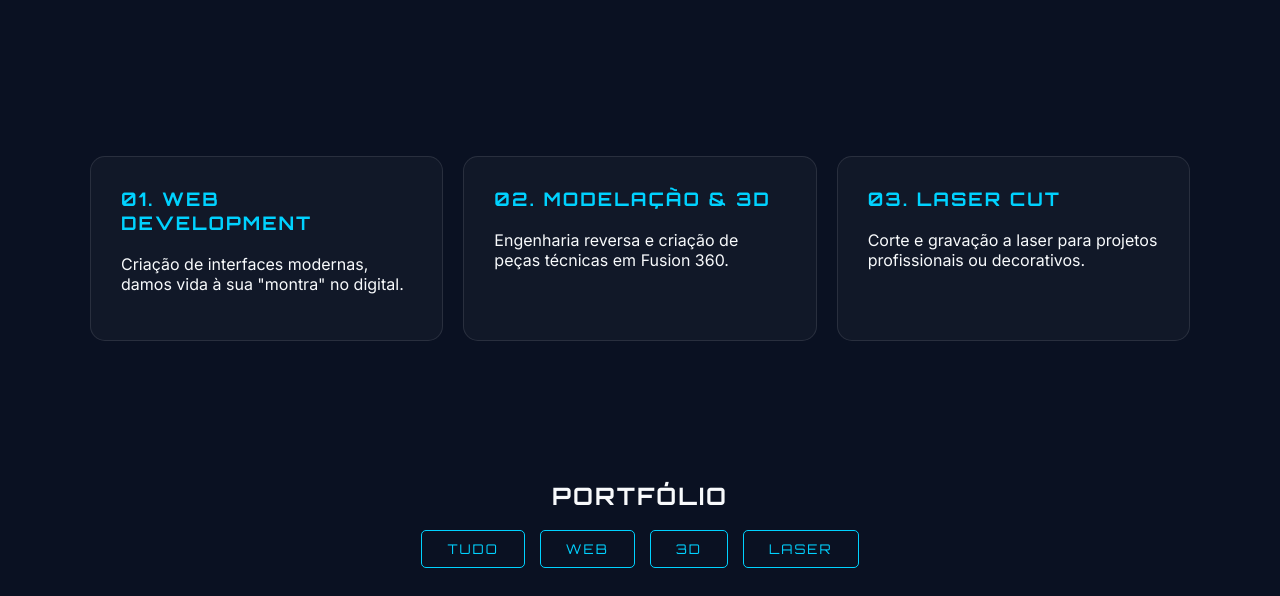
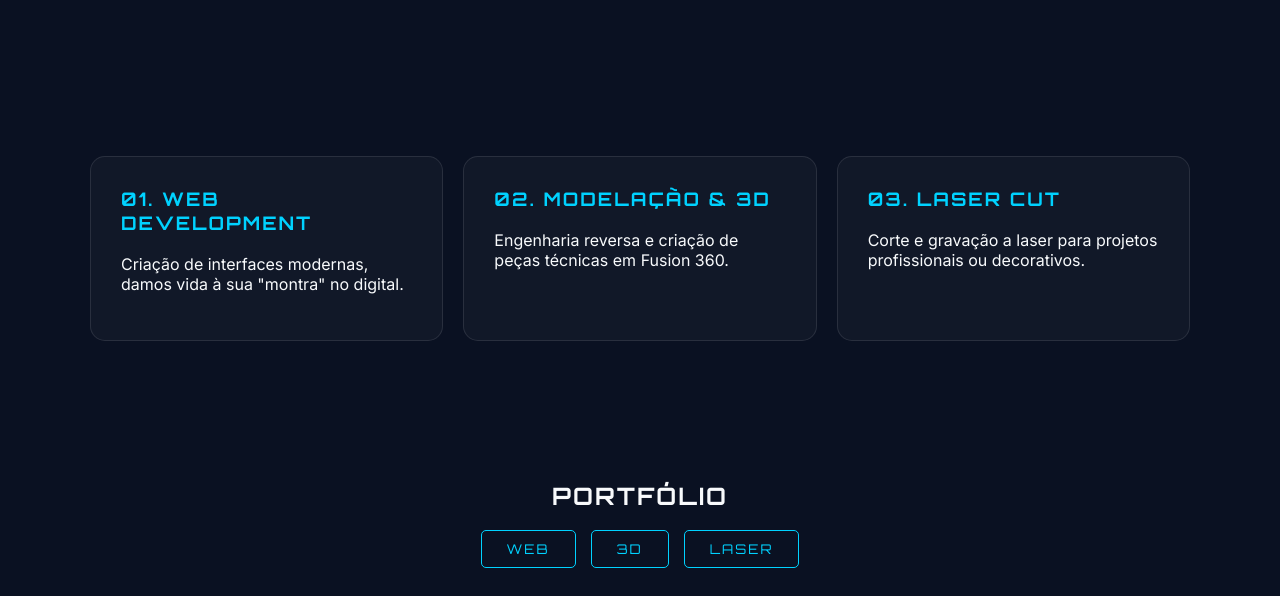
Before and after one commit to RbworksRRproject/rbworks_project, a plain HTML site: page index.html in a window 1280 px wide. Shown: the part 356-952 px from the top of the page. Drawn offline with Linux system fonts and the light colour scheme.

Commit message:
Update index.html

```diff
--- a/index.html
+++ b/index.html
@@ -223,7 +223,6 @@
     <section id="portfolio" class="portfolio-section">
         <h2 class="orbitron-text">PORTFÓLIO</h2>
         <div class="filter-buttons">
-            <button class="filter-btn" onclick="filterSelection('all')">TUDO</button>
             <button class="filter-btn" onclick="filterSelection('web')">WEB</button>
             <button class="filter-btn" onclick="filterSelection('3d')">3D</button>
             <button class="filter-btn" onclick="filterSelection('laser')">LASER</button>
```
